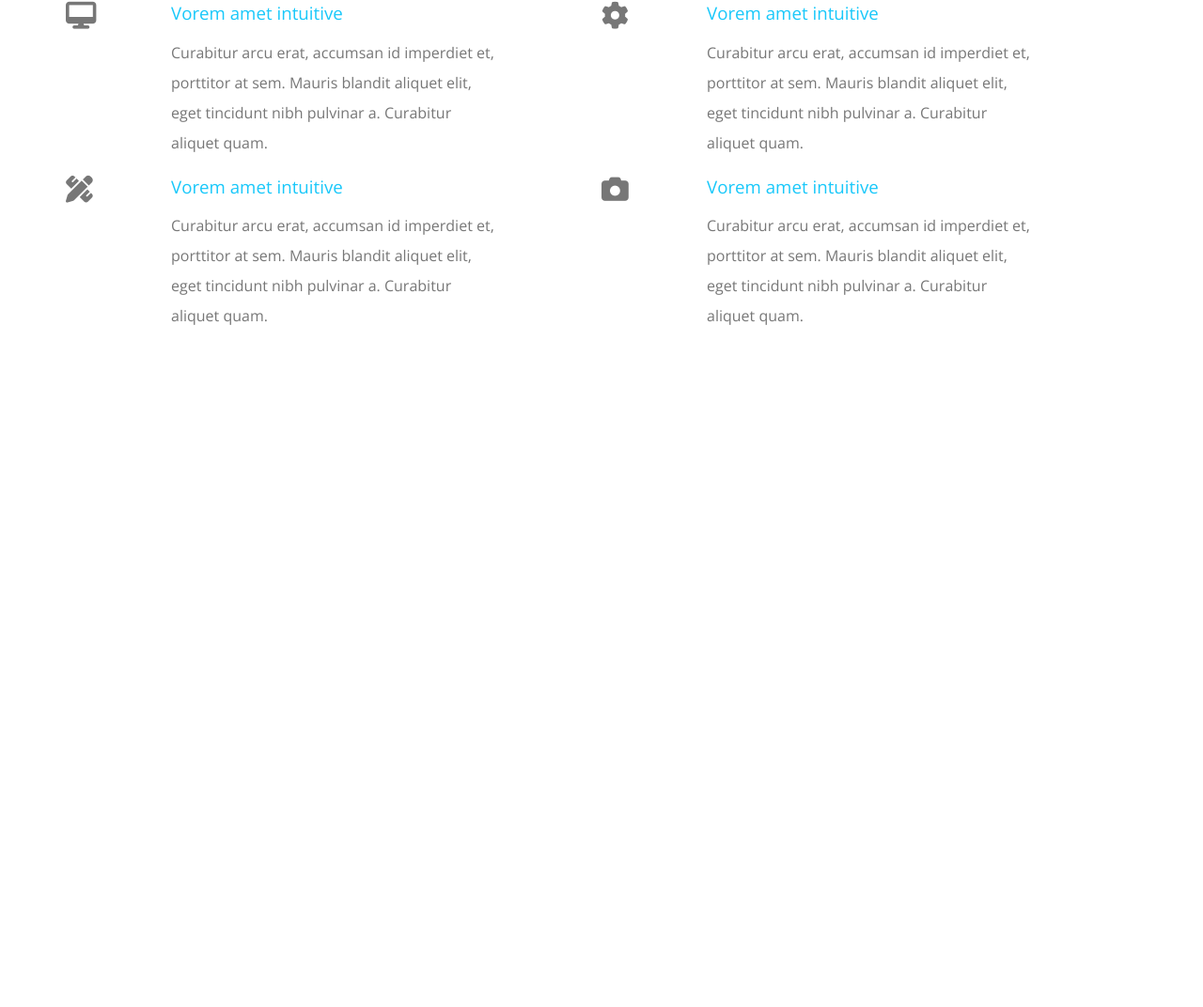
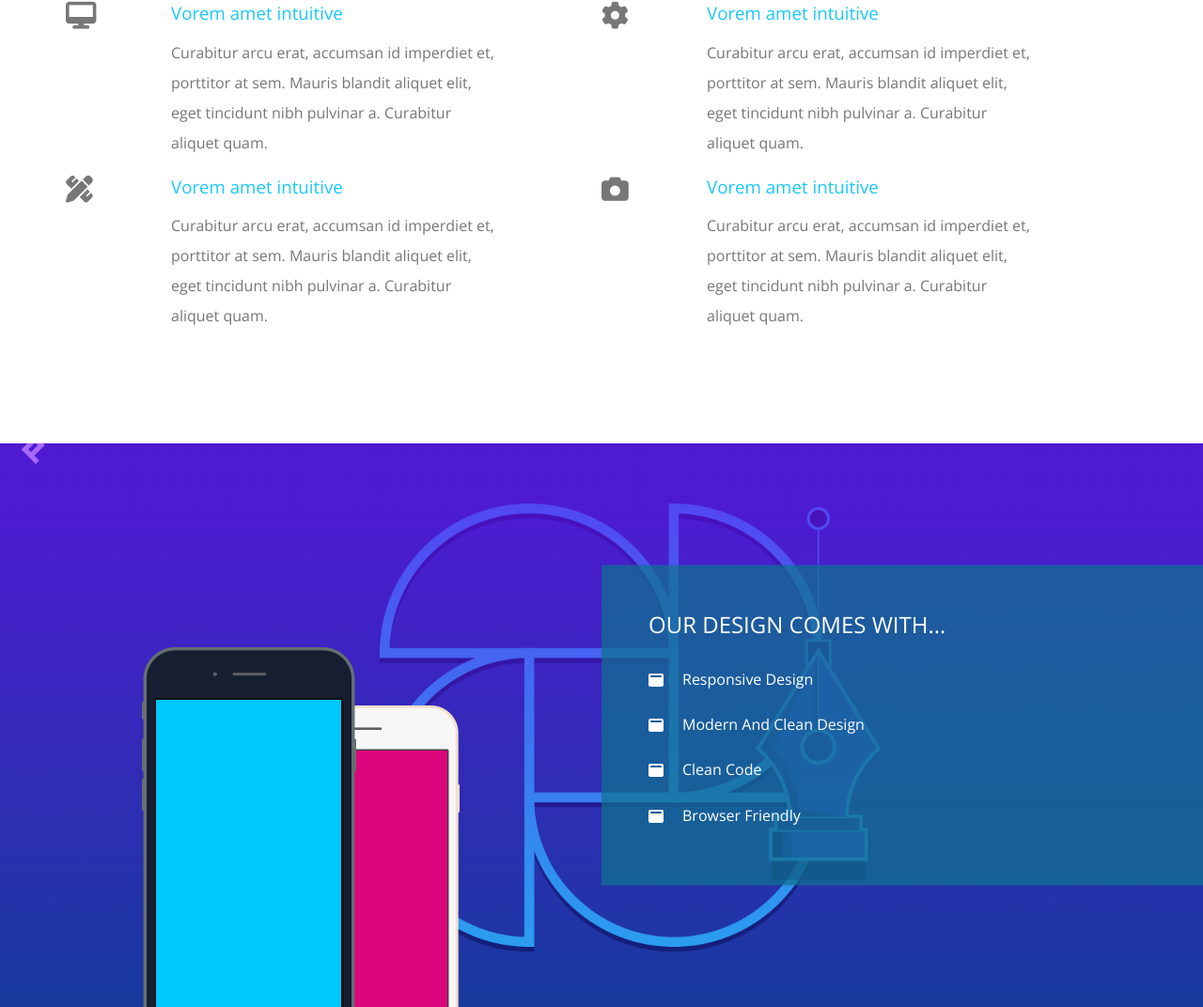
Before and after one commit to Mahmoud-Mo-ops/Kasper, a plain HTML site: page index.html in a window 1280 px wide. Shown: the part 1177-2249 px from the top of the page at 94% size. Before the commit the page ends 1649 px from the top, so only its background shows below. Drawn offline with nearby package versions, Linux system fonts and the light colour scheme.

Commit message:
design sec

```diff
--- a/css/main.css
+++ b/css/main.css
@@ -410,3 +410,68 @@ header nav .form i {
   }
 }
 /*end services*/
+/*start Design*/
+.design{
+  padding-top: var(--section-padding);
+  padding-bottom: var(--section-padding);
+  background: linear-gradient( rgba(113, 5, 245, 0.6) 10%, transparent),
+  url("../images/design.jpg") center/cover no-repeat border-box,
+  #000;
+  height: 600px;
+  display: flex;
+  align-items: center;
+  overflow: hidden;
+  position: relative;
+
+}
+.design .text,
+.design .image{
+ position: relative;
+ flex: 1;
+}
+.design .image{
+  text-align: center;
+  flex: .5;
+}
+
+.design .image img{
+  position: relative;
+  bottom: -150px;
+}
+.design .text{
+  width: 50%;
+  color: var(--secondary-color);
+  padding: 50px;
+  background-color: var(--transparent-color);
+  position: absolute;
+  transform: translateY(-50%);
+  top: 50%;
+  right: 0;
+}
+@media (max-width:767px) {
+  .design .image{
+    display: none;
+  }
+  .design .text{
+    width: 100%;
+  }
+}
+
+.design .text h2{
+font-weight: normal;
+ text-transform: uppercase;
+ margin-bottom: 20px;
+}
+.design .text ul li{
+  padding: 15px 0;
+
+}
+.design .text ul li::before{
+  font-family: "Font Awesome 5 Free";
+  content: "\f2d0";
+  font-weight: 900;
+  margin-right: 20px;
+  position: relative;
+  top:1px;
+}
+/*end Design*/
--- a/index.html
+++ b/index.html
@@ -44,6 +44,9 @@
       <!-- End Header -->
       <!-- start Landing -->
       <div class="landing">
+         <!-- start form -->
+
+           <!-- end form -->
         <img src="images/landing.jpg" alt="">
         <img src="images/landing2.jpg"  alt="">
         <img src="images/landing2.png!bw340" alt="">
@@ -121,6 +124,22 @@
       </div>
     </div>
     <!-- End Services -->
+     <!-- Start Design -->
+     <div class="design">
+      <div class="image">
+        <img src="images/mobile.png" alt="Mobile" />
+      </div>
+      <div class="text">
+        <h2>Our Design Comes With...</h2>
+        <ul>
+          <li>Responsive Design</li>
+          <li>Modern And Clean Design</li>
+          <li>Clean Code</li>
+          <li>Browser Friendly</li>
+        </ul>
+      </div>
+    </div>
+    <!-- End Design -->
       <script src="main.js"></script>
 </body>
 </html>
```
Also changed, not shown: images/design.jpg (added), images/mobile.png (added).
